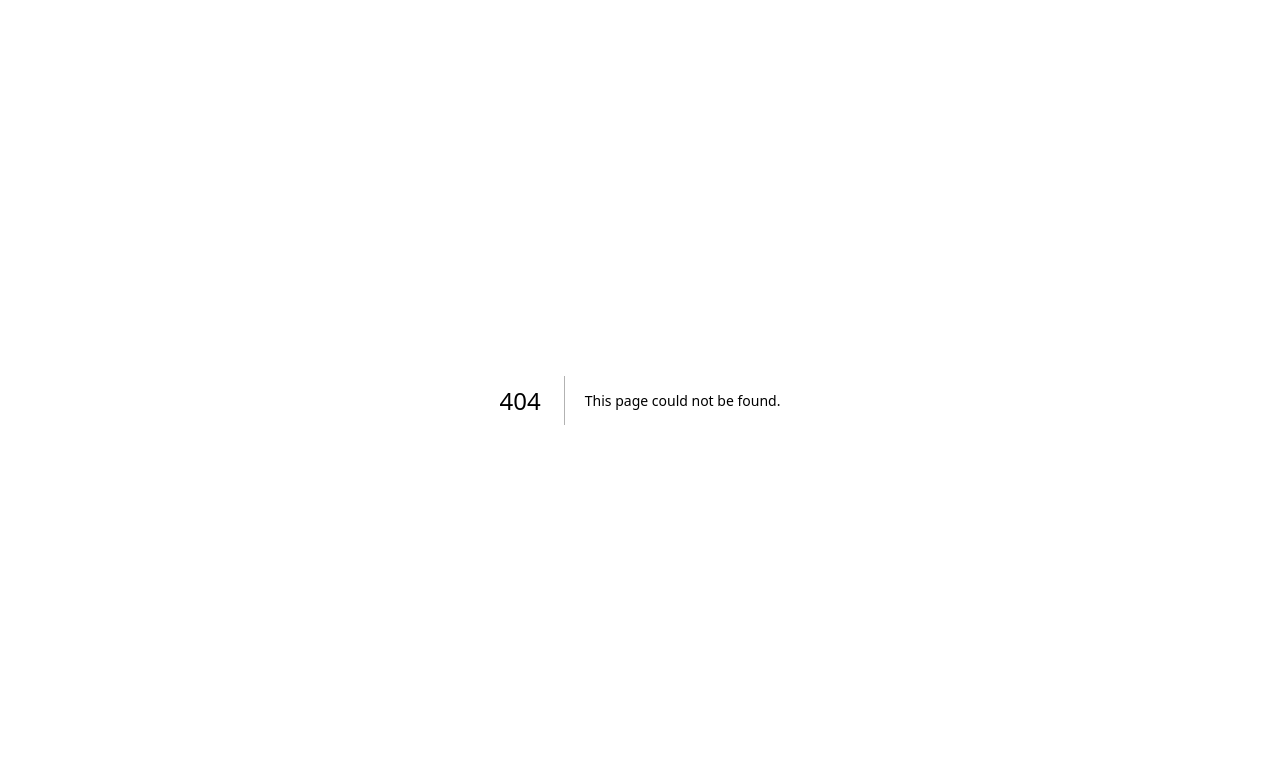
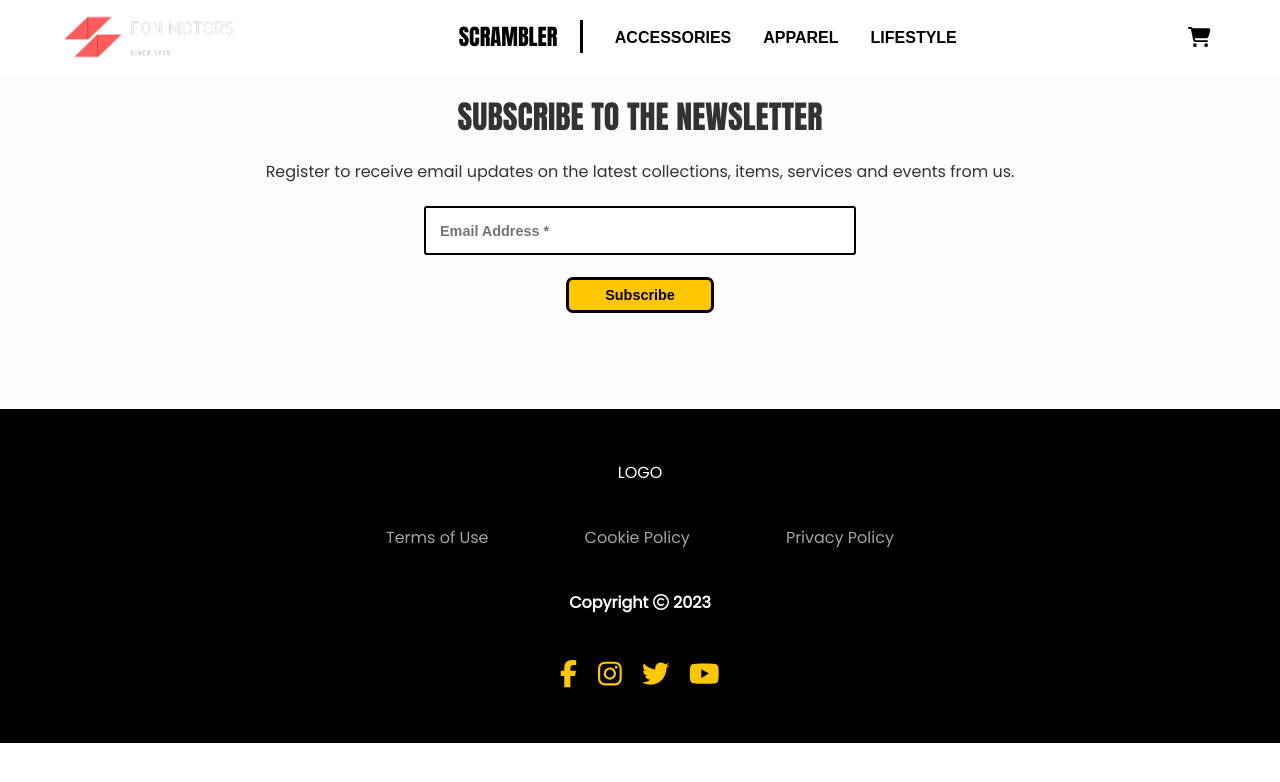
Before and after one commit to mhaisam350/Eon, a Next.js app in the folder client/: page /scrambler in a window 1280 px wide. Before the commit this address had no page. Shown: the top 782 px of the page. Built offline with nearby package versions, Linux system fonts and the light colour scheme; no server answers; a web font is replaced by a local one.

Commit message:
Created Scrambler component

```diff
--- a/client/components/Header.js
+++ b/client/components/Header.js
@@ -68,7 +68,7 @@ const Header = () => {
             <menu className={'flex' + " " + styles['header-menu'] + " " + navToggleClass}>
 
                 <li className={styles['menu-item']} id={styles['border-right']}>
-                    <Link href='/' className={styles['header-link']} id={styles['scrambler-link']}>Scrambler</Link>
+                    <Link href='/scrambler' className={styles['header-link']} id={styles['scrambler-link']}>Scrambler</Link>
                 </li>
 
                 {/* <li>
--- /dev/null
+++ b/client/pages/scrambler.js
@@ -0,0 +1,29 @@
+import Head from 'next/head';
+
+import styles from '../styles/Scrambler.module.scss';
+
+import Header from '../components/Header';
+import Newsletter from '../components/Newsletter';
+import Footer from '../components/Footer';
+
+export default function Scrambler() {
+
+  return (
+
+    <>
+
+        <Head>
+            <title>Scramber | Eon Motors</title>
+        </Head>
+
+        <Header />
+
+        <Newsletter />
+
+        <Footer />
+
+    </>
+
+  )
+
+}
--- /dev/null
+++ b/client/styles/Scrambler.module.scss
@@ -0,0 +1 @@
+@import './variables';
```
